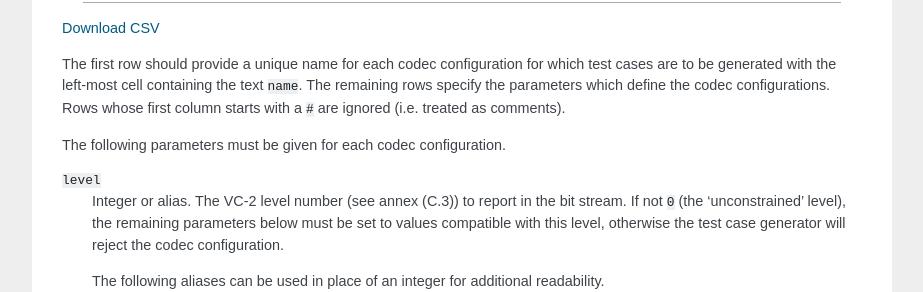
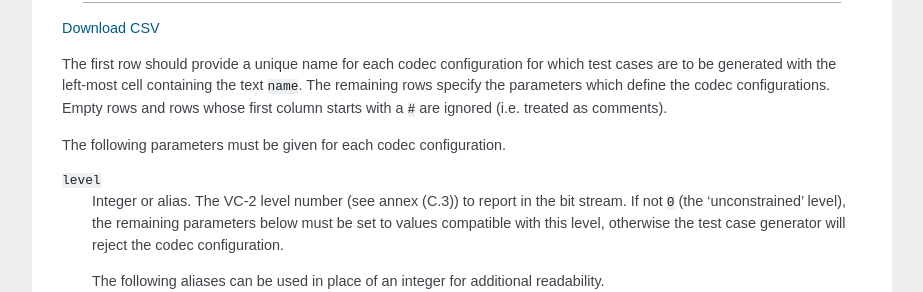
Before and after one commit to bbc/vc2_conformance, a Sphinx documentation site: the page built from docs/source/user_guide/generating_test_cases.rst, in a window 1280 px wide and 900 px high, scrolled down 1373 px. Shown: the part 183-475 px from the top of the window, without its empty margins (198-1121 px from the left). Built offline with Sphinx 7.4.7, drawn with Linux system fonts in a browser that asks for light colours.

Commit message:
Explain blank rows permitted in codec features file

```diff
--- a/docs/source/user_guide/generating_test_cases.rst
+++ b/docs/source/user_guide/generating_test_cases.rst
@@ -36,8 +36,8 @@ below:
 The first row should provide a unique name for each codec configuration for
 which test cases are to be generated with the left-most cell containing the
 text ``name``. The remaining rows specify the parameters which define the codec
-configurations. Rows whose first column starts with a ``#`` are ignored (i.e.
-treated as comments).
+configurations. Empty rows and rows whose first column starts with a ``#`` are
+ignored (i.e.  treated as comments).
 
 The following parameters must be given for each codec configuration.
 
```
